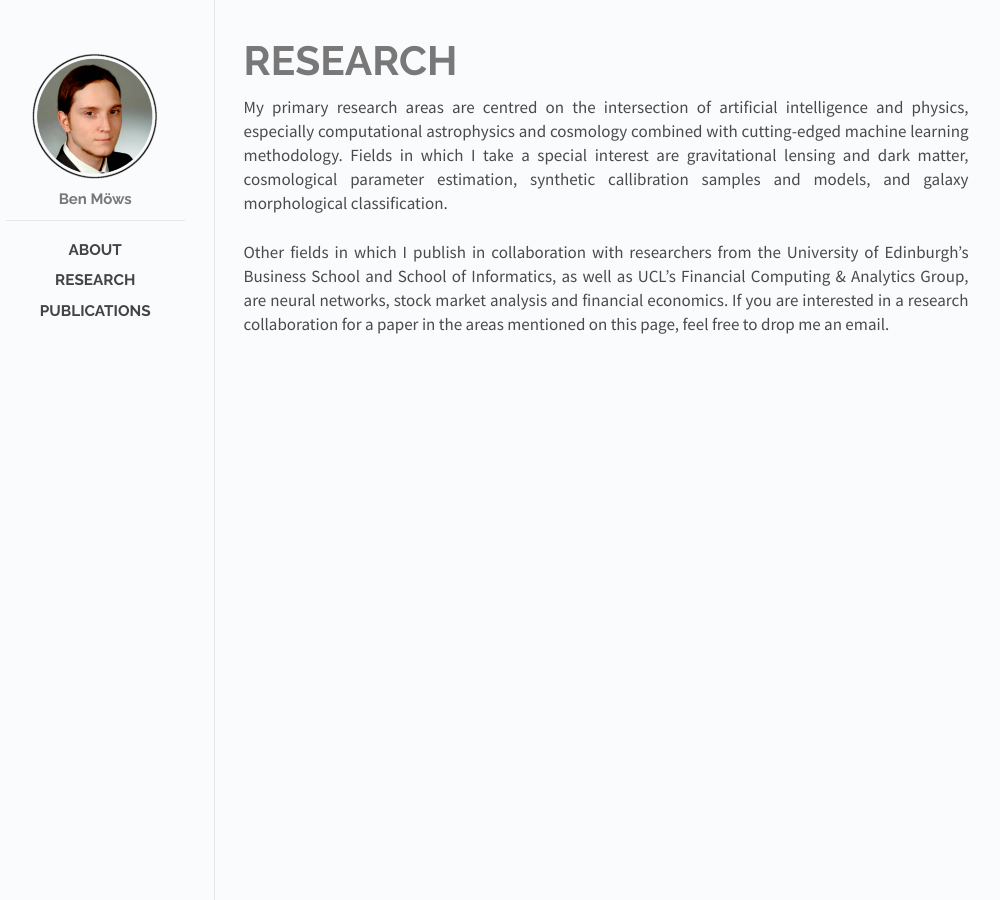
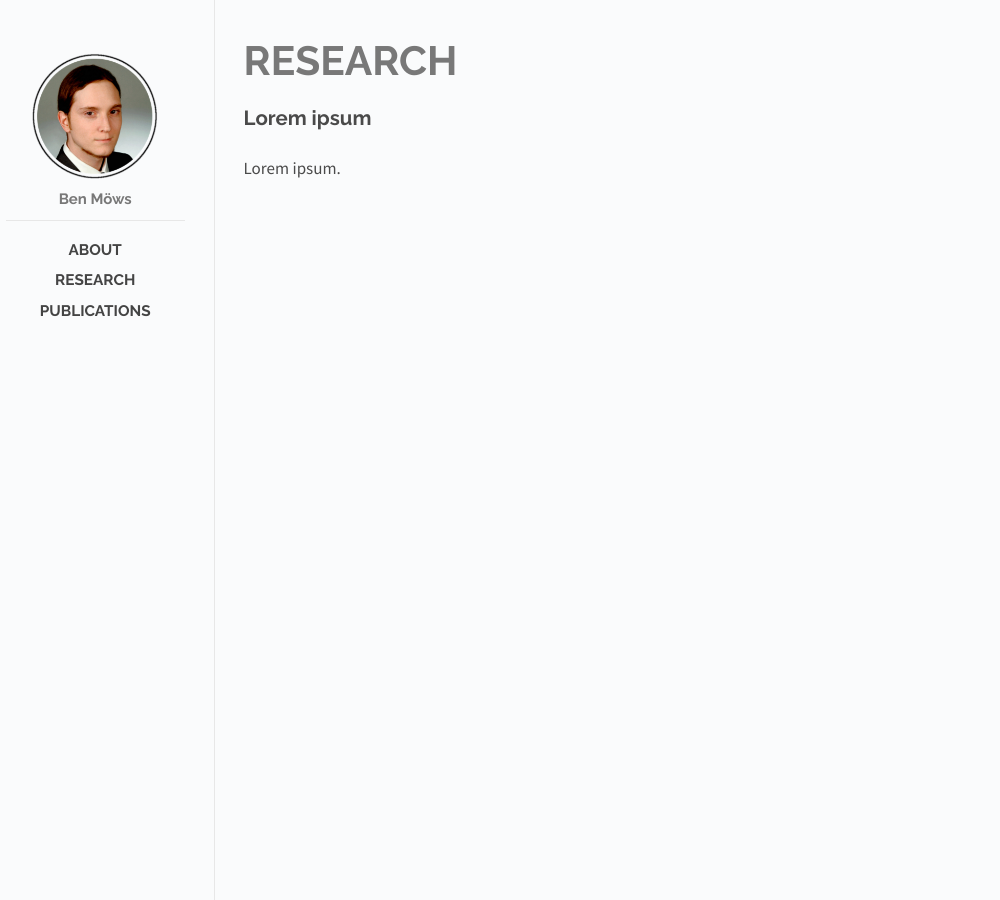
Before and after one commit to moews/moews.github.io, a Jekyll site: the page built from _posts/2017-03-26-research.md, in a window 1280 px wide. Shown: the whole page, without its empty margins (144-1144 px from the left). Built offline with Jekyll 4.4.1, drawn with Linux system fonts in a browser that asks for light colours.

Commit message:
Update 2017-03-26-research.md

```diff
--- a/_posts/2017-03-26-research.md
+++ b/_posts/2017-03-26-research.md
@@ -6,6 +6,6 @@ cover: cover.jpg
 categories: posts
 ---
 
-My primary research areas are centred on the intersection of artificial intelligence and physics, especially computational astrophysics and cosmology combined with cutting-edged machine learning methodology. Fields in which I take a special interest are gravitational lensing and dark matter, cosmological parameter estimation, synthetic callibration samples and models, and galaxy morphological classification.
+## Lorem ipsum
 
-Other fields in which I publish in collaboration with researchers from the University of Edinburgh's Business School and School of Informatics, as well as UCL's Financial Computing & Analytics Group, are neural networks, stock market analysis and financial economics. If you are interested in a research collaboration for a paper in the areas mentioned on this page, feel free to drop me an email.
+Lorem ipsum.
```
